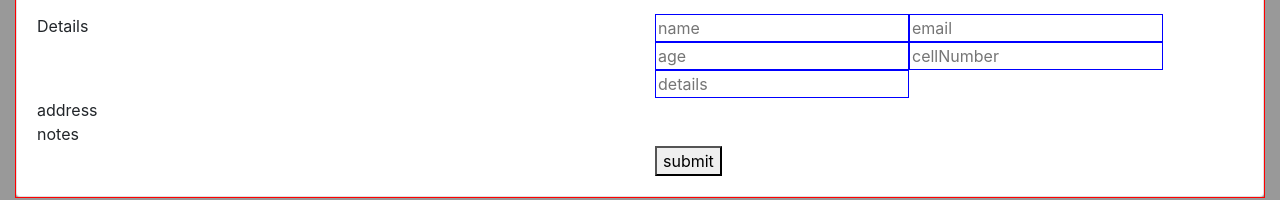
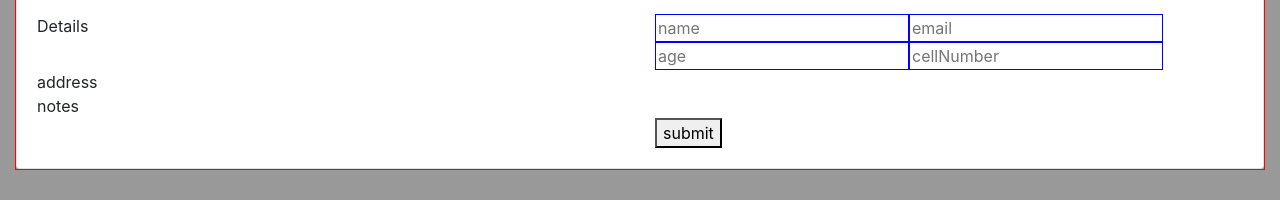
Before and after one commit to code-in-time/notes-react-and-csharp, a React (Create React App) app in the folder ui-app/: page / in a window 1280 px wide. Shown: the part 190-390 px from the top of the page. Built offline with nearby package versions, Linux system fonts and the light colour scheme; no server answers.

Commit message:
Fix the proptypw state issue

```diff
--- a/ui-app/src/componenets/NewNoteForm.tsx
+++ b/ui-app/src/componenets/NewNoteForm.tsx
@@ -5,15 +5,19 @@ import style from '../styles/NewNoteForm.module.css';
 import { IProfileStore } from '../interfaces/Profile/IProfileStore';
 import { INote} from '../interfaces/Profile/INote'
 import { IProfile } from '../interfaces/Profile/IProfile'
+import { IDetails } from '../interfaces/Profile/IDetails';
+import { IAddress } from '../interfaces/Profile/IAddress';
 
 
 interface props {
   profileStore: IProfileStore
 }
 
-interface state {
-    profile: IProfile
+interface state
+{
+    profile: IProfile;
 }
+
 
 
 @inject("profileStore")
@@ -26,7 +30,7 @@ class NewNoteForm extends Component<props, state> {
   state = {
       profile: {
             details: {
-                name: '',
+                name: 'sasa',
                 email: '',
                 age: 0,
                 cellNumber: 0,
@@ -50,7 +54,9 @@ class NewNoteForm extends Component<props, state> {
     submitForm: any = (e: any) => {
         console.log(e)
         e.preventDefault();
-        console.log(this.state.profile)
+        console.log('this.state.profile.details.name', this.state.profile.details.name)
+        console.log(this.state.profile.notes)
+        console.log(this.state.profile.address)
     }
 
   render() {
@@ -70,7 +76,6 @@ class NewNoteForm extends Component<props, state> {
                             <input type="text" placeholder="email" onChange={(e)=> this.setState({profile:{...this.state.profile, email: e.target.value}}) } />
                             <input type="text" placeholder="age" onChange={(e)=> this.setState({profile:{...this.state.profile, age: e.target.value}}) } />
                             <input type="text" placeholder="cellNumber" onChange={(e)=> this.setState({profile:{...this.state.profile, cellNumber: e.target.value}}) } />
-                            <input type="text" placeholder="details" onChange={(e)=> this.setState({profile:{...this.state.profile, details: e.target.value}}) } />
                         </div>
                     </div>
                     <div className="row">
--- a/ui-app/src/interfaces/Profile/IProfileStore.tsx
+++ b/ui-app/src/interfaces/Profile/IProfileStore.tsx
@@ -1,4 +1,5 @@
 import { IProfile } from './IProfile';
+
 
 export interface IProfileStore {
     profile: IProfile,
```
Also changed, not shown: ui-app/src/componenets/MainNote.tsx (+7 -1 lines).
